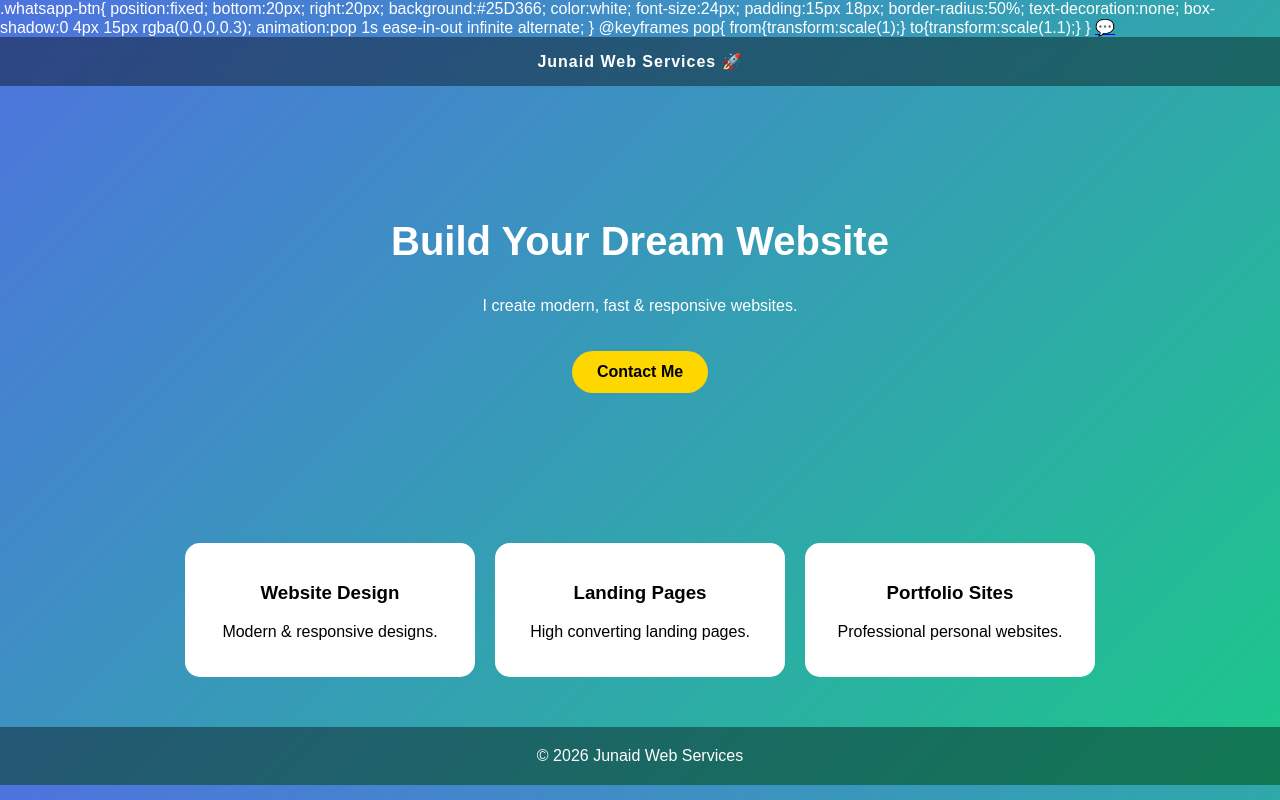
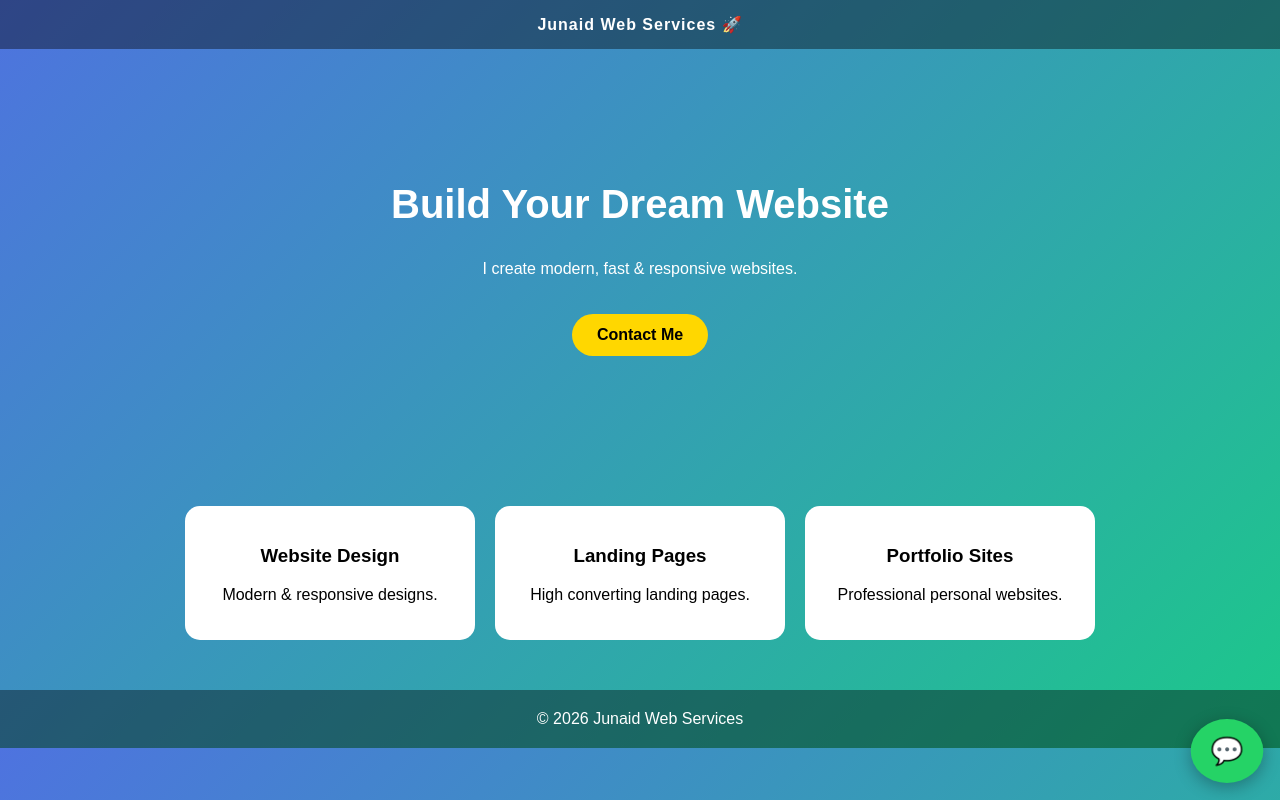
Before and after one commit to junaidmaxiin/junaid-website, a plain HTML site: page index.html in a window 1280 px wide. Drawn offline with Linux system fonts and the light colour scheme.

Commit message:
Professional website code

```diff
--- a/index.html
+++ b/index.html
@@ -12,17 +12,18 @@ body{
   color:white;
 }
 
+/* Navigation */
 nav{
   position:sticky;
   top:0;
   background:rgba(0,0,0,0.4);
   padding:15px;
   text-align:center;
-  backdrop-filter:blur(10px);
   font-weight:bold;
   letter-spacing:1px;
 }
 
+/* Hero Section */
 .hero{
   text-align:center;
   padding:100px 20px;
@@ -33,6 +34,7 @@ nav{
   font-size:40px;
 }
 
+/* Button */
 .btn{
   display:inline-block;
   margin-top:20px;
@@ -50,6 +52,7 @@ nav{
   transform:scale(1.05);
 }
 
+/* Services */
 .services{
   display:flex;
   justify-content:center;
@@ -73,22 +76,14 @@ nav{
 .card:nth-child(2){animation-delay:0.4s;}
 .card:nth-child(3){animation-delay:0.6s;}
 
+/* Footer */
 footer{
   text-align:center;
   padding:20px;
   background:rgba(0,0,0,0.4);
 }
 
-@keyframes fadeIn{
-  from{opacity:0;}
-  to{opacity:1;}
-}
-
-@keyframes slideUp{
-  from{transform:translateY(40px); opacity:0;}
-  to{transform:translateY(0); opacity:1;}
-}
-</style>
+/* WhatsApp Button */
 .whatsapp-btn{
   position:fixed;
   bottom:20px;
@@ -103,13 +98,25 @@ footer{
   animation:pop 1s ease-in-out infinite alternate;
 }
 
+/* Animations */
+@keyframes fadeIn{
+  from{opacity:0;}
+  to{opacity:1;}
+}
+
+@keyframes slideUp{
+  from{transform:translateY(40px); opacity:0;}
+  to{transform:translateY(0); opacity:1;}
+}
+
 @keyframes pop{
   from{transform:scale(1);}
   to{transform:scale(1.1);}
 }
+</style>
 </head>
 
-<body><a href="https://wa.me/916398898217" class="whatsapp-btn">💬</a>
+<body>
 
 <nav>Junaid Web Services 🚀</nav>
 
@@ -140,5 +147,7 @@ footer{
 © 2026 Junaid Web Services
 </footer>
 
+<a href="#" class="whatsapp-btn">💬</a>
+
 </body>
 </html>
```
